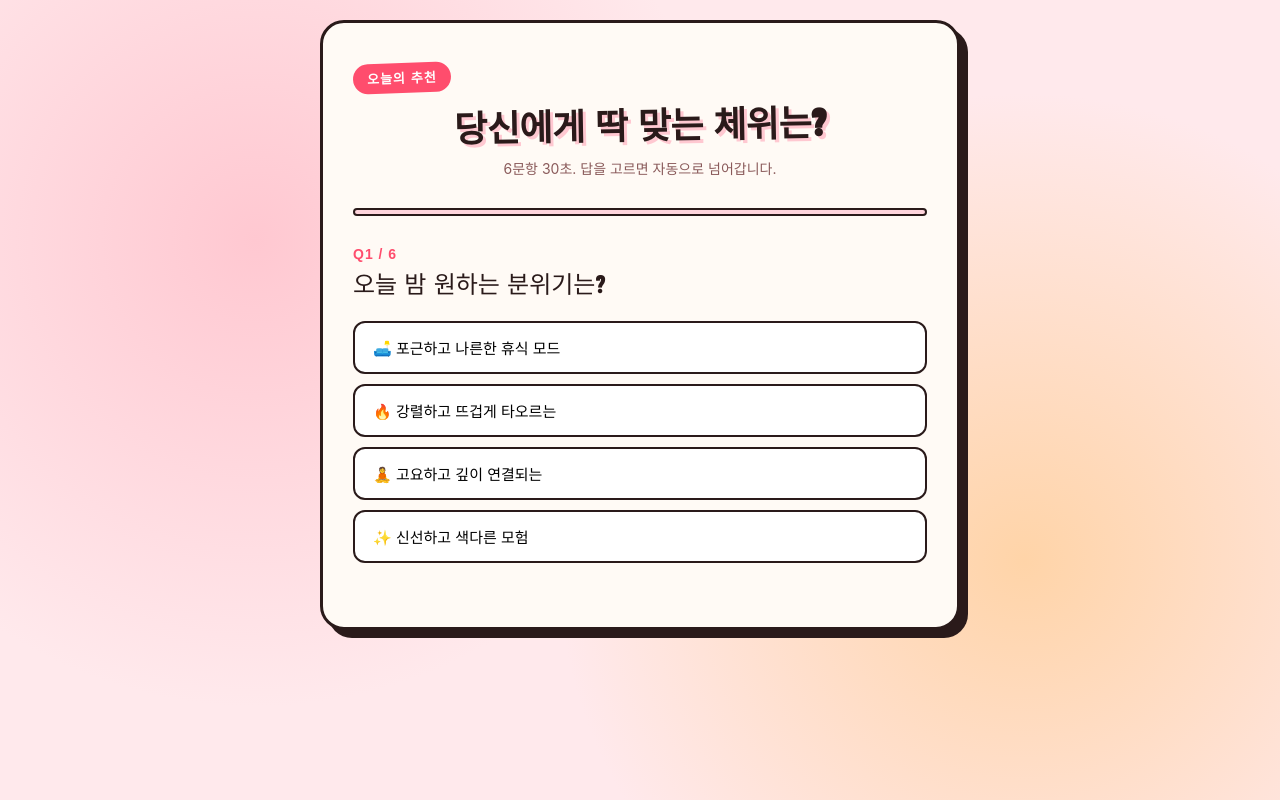
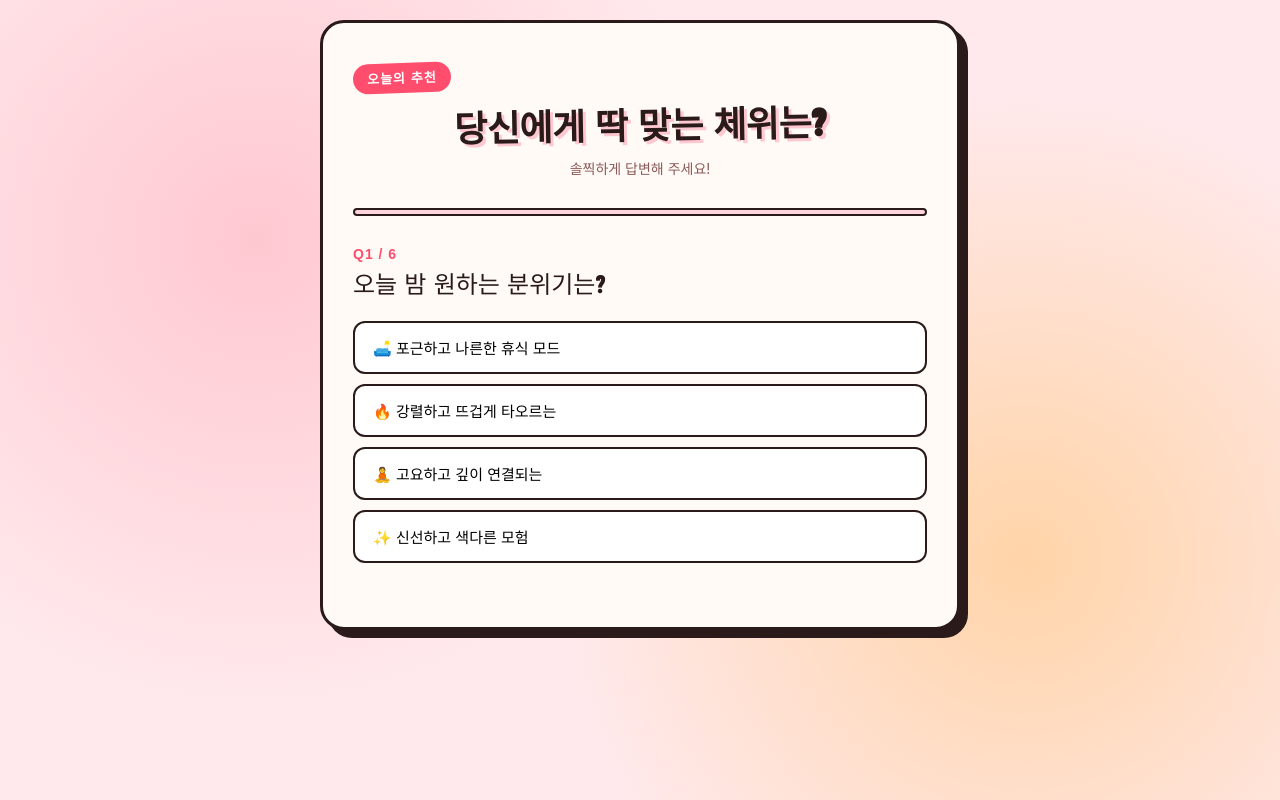
Before and after one commit to wwwbetterdaykr-debug/guide, a plain HTML site: page index.html in a window 1280 px wide. Both pictures are taken after a click on the button "네, 저 어른이에요". Drawn offline with Linux system fonts and the light colour scheme; a web font is replaced by a local one.

Commit message:
Update quiz subtitle text in index.html

```diff
--- a/index.html
+++ b/index.html
@@ -356,7 +356,7 @@
   <div id="quiz" class="quiz">
     <span class="badge">오늘의 추천</span>
     <h1>당신에게 딱 맞는 체위는?</h1>
-    <p class="subtitle">6문항 30초. 답을 고르면 자동으로 넘어갑니다.</p>
+    <p class="subtitle">솔찍하게 답변해 주세요!</p>
     <div class="progress"><div class="progress-bar" id="progressBar" style="width:0%"></div></div>
     <div id="questionArea"></div>
   </div>
```
